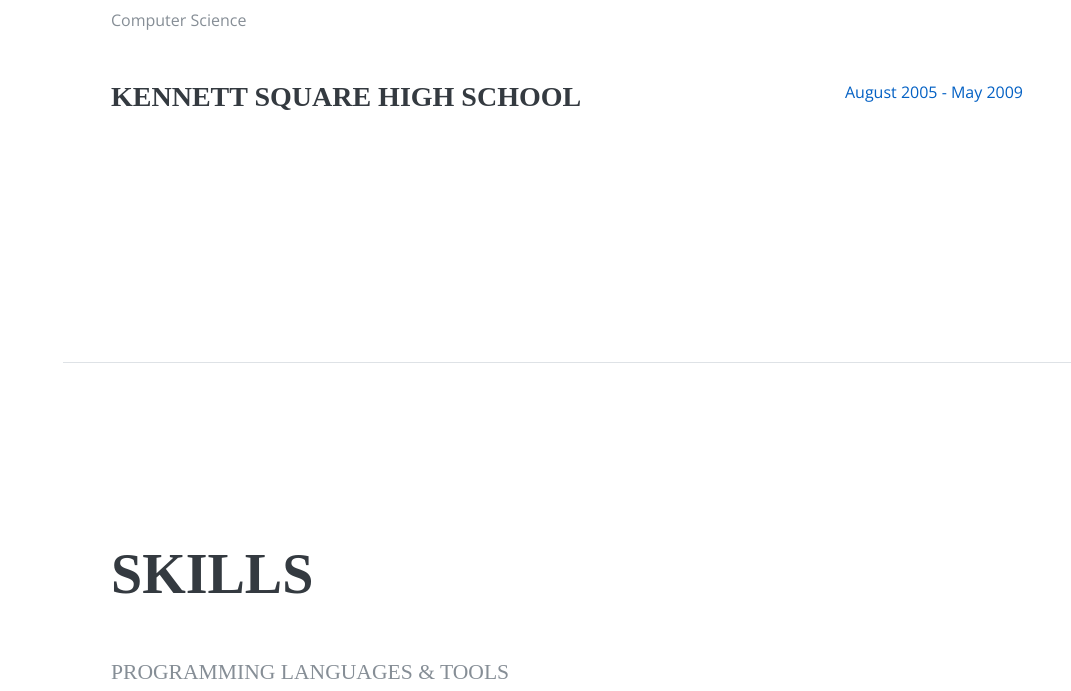
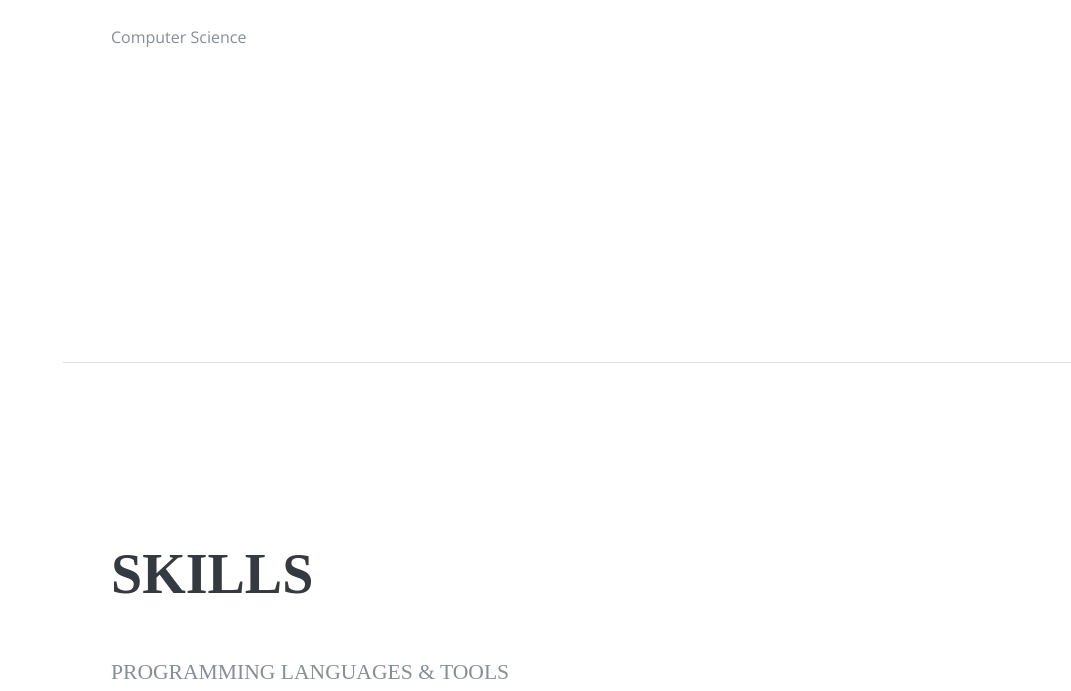
Before and after one commit to neff386/resume, a website: page public/index.html in a window 1280 px wide. Shown: the part 3417-4108 px from the top of the page, without its empty margins (209-1280 px from the left). Drawn offline with nearby package versions, Linux system fonts and the light colour scheme; a web font is replaced by a local one.

Commit message:
removed high school information

```diff
--- a/public/index.html
+++ b/public/index.html
@@ -205,15 +205,6 @@
               <span class="text-primary">August 2010 - May 2013</span>
             </div>
           </div>
-
-          <div class="resume-item d-flex flex-column flex-md-row">
-            <div class="resume-content mr-auto">
-              <h3 class="mb-0">Kennett Square High School</h3>
-
-            </div>
-            <div class="resume-date text-md-right">
-              <span class="text-primary">August 2005 - May 2009</span>
-            </div>
           </div>
 
         </div>
```
